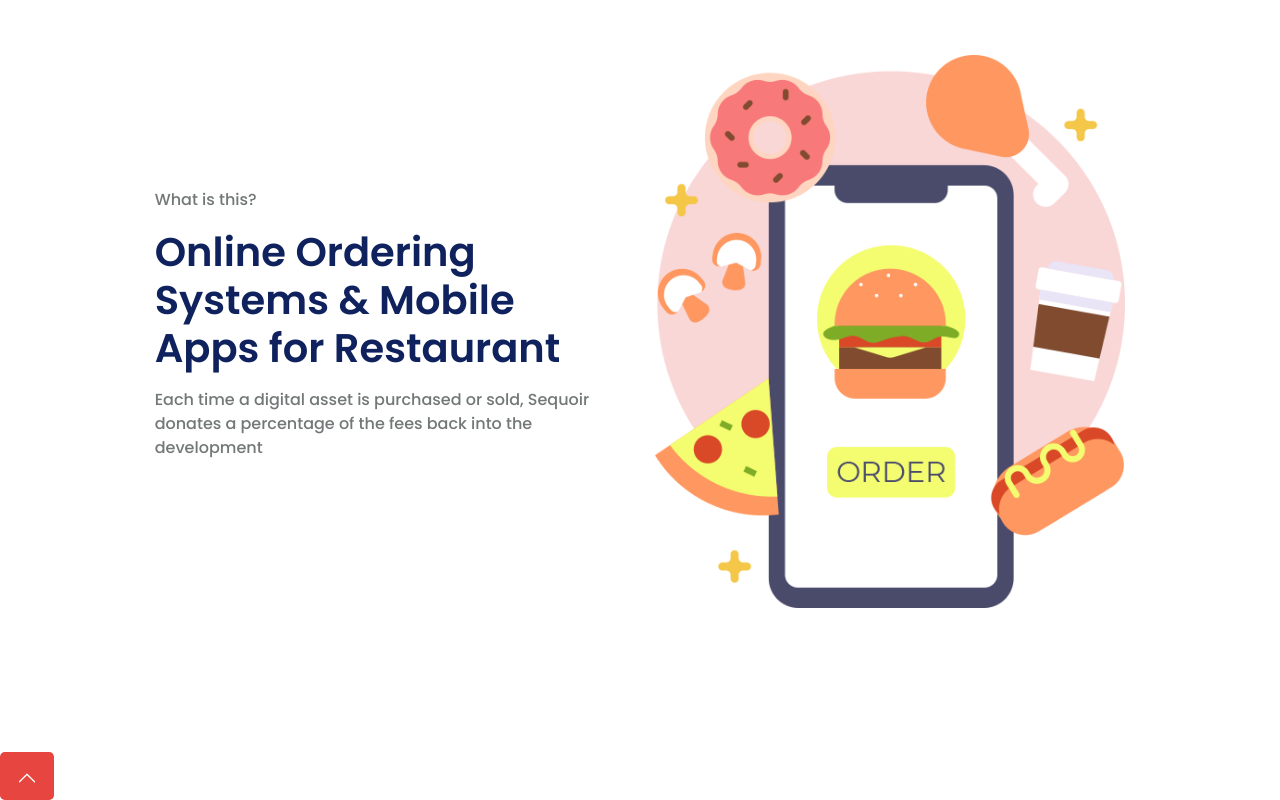
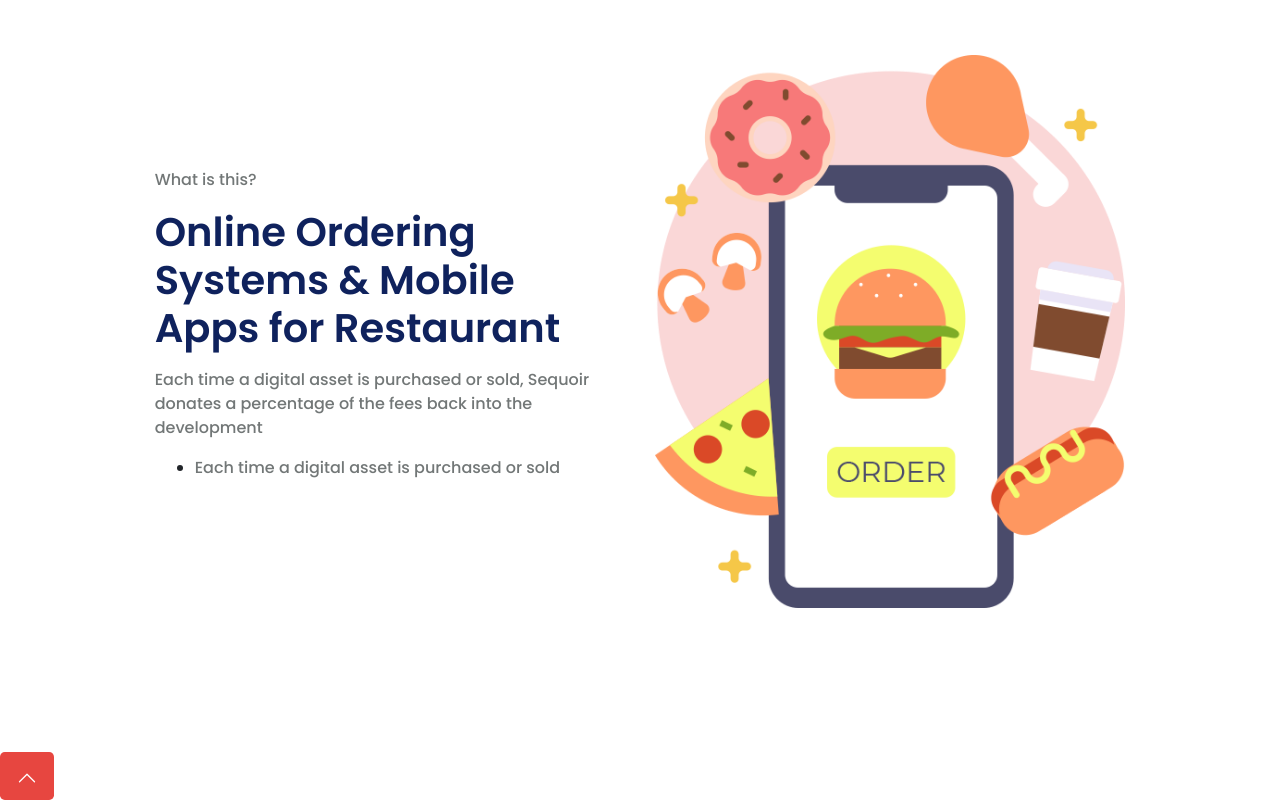
Before and after one commit to mreskini/FoodApp, a React (Create React App) app: page / in a window 1280 px wide. Shown: the part 3387-4187 px from the top of the page. Built offline with nearby package versions, Linux system fonts and the light colour scheme.

Commit message:
trying to add some list thing for the order-section.jsx

```diff
--- a/src/components/order-section.jsx
+++ b/src/components/order-section.jsx
@@ -16,6 +16,13 @@ const Order = () => {
                         donates a percentage of the fees back into the
                         development
                     </p>
+                    <ul>
+                        <li>
+                            <p className="theme-content-color font-weight-500">
+                                Each time a digital asset is purchased or sold
+                            </p>
+                        </li>
+                    </ul>
                 </div>
                 <div className="col-lg-6 text-right">
                     <img
```
